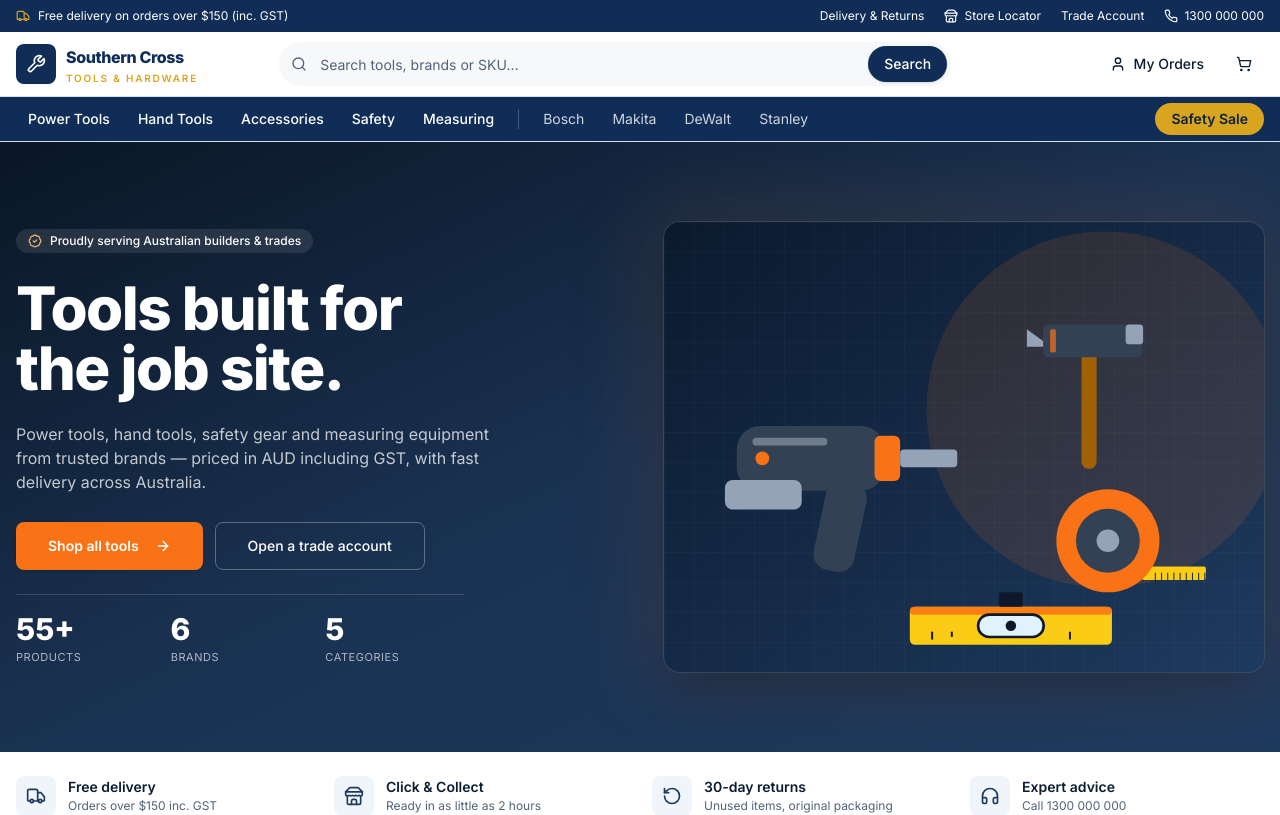
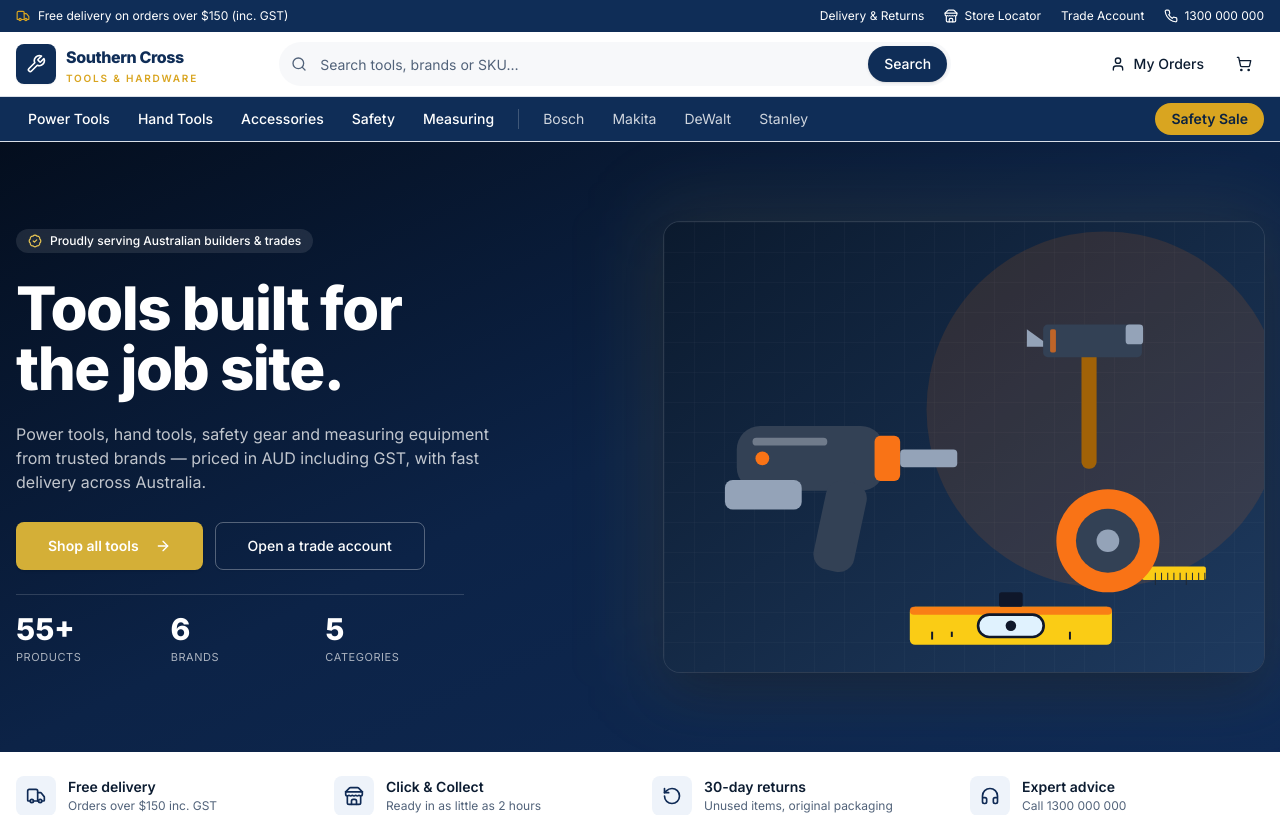
Before and after one commit to biplobcoder-ops/shopos, a Next.js app: page / in a window 1280 px wide. Shown: the top 815 px of the page. Built offline with nearby package versions, Linux system fonts and the light colour scheme.

Commit message:
Update brand and safety color palettes in config

```diff
--- a/tailwind.config.ts
+++ b/tailwind.config.ts
@@ -32,28 +32,36 @@
         ],
       },
       colors: {
+        /* ============================================
+           BRAND — Deep Navy palette
+           (matches --primary hsl(215 70% 20%) ≈ #0F2A55)
+           ============================================ */
         brand: {
-          50: '#f0f5fb',
-          100: '#dce7f4',
-          200: '#b9cfe8',
-          300: '#8aaed7',
-          400: '#5a86bd',
-          500: '#3a6aa0',
-          600: '#1e3a5f',
-          700: '#1a3252',
-          800: '#152a44',
-          900: '#0f1f33',
-          950: '#0a1625',
+          50: '#eef3fa',
+          100: '#d6e2f2',
+          200: '#aec4e6',
+          300: '#7ea1d6',
+          400: '#4d7dc4',
+          500: '#2c5fa8',
+          600: '#0f2a55',   /* main navy */
+          700: '#0c2347',
+          800: '#0a1c3a',
+          900: '#07152c',
+          950: '#040e1e',
         },
+        /* ============================================
+           SAFETY — Gold accent
+           (matches --accent hsl(43 74% 49%) ≈ #D4AF37)
+           ============================================ */
         safety: {
-          50: '#fff7ed',
-          100: '#ffedd5',
-          200: '#fed7aa',
-          300: '#fdba74',
-          400: '#fb923c',
-          500: '#f97316',
-          600: '#ea580c',
-          700: '#c2410c',
+          50: '#fdf9ec',
+          100: '#faf0c9',
+          200: '#f5e08f',
+          300: '#efcb55',
+          400: '#e6b52f',
+          500: '#d4af37',   /* main gold */
+          600: '#b8912a',
+          700: '#8f6f20',
         },
         border: 'hsl(var(--border))',
         input: 'hsl(var(--input))',
```
